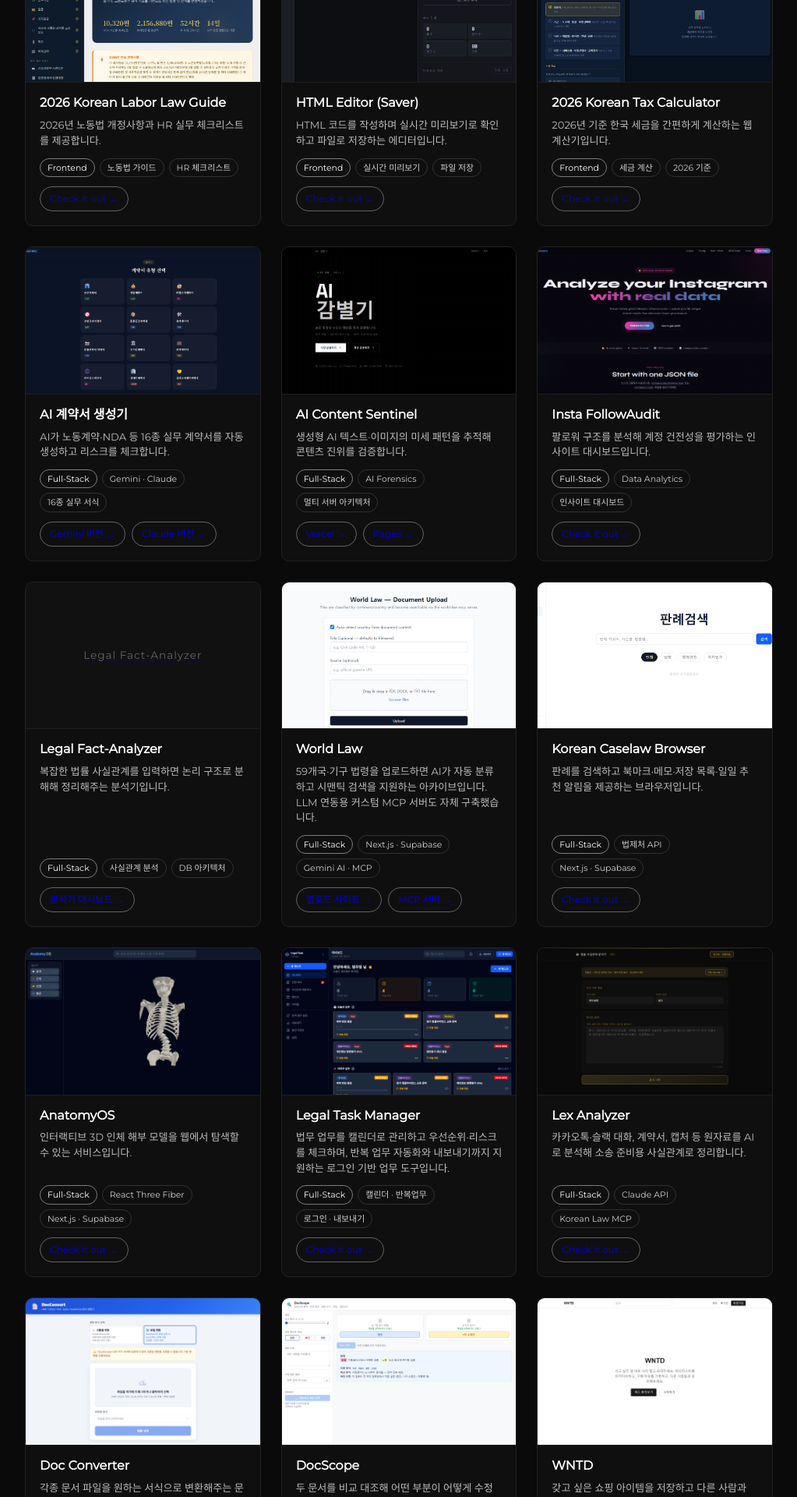
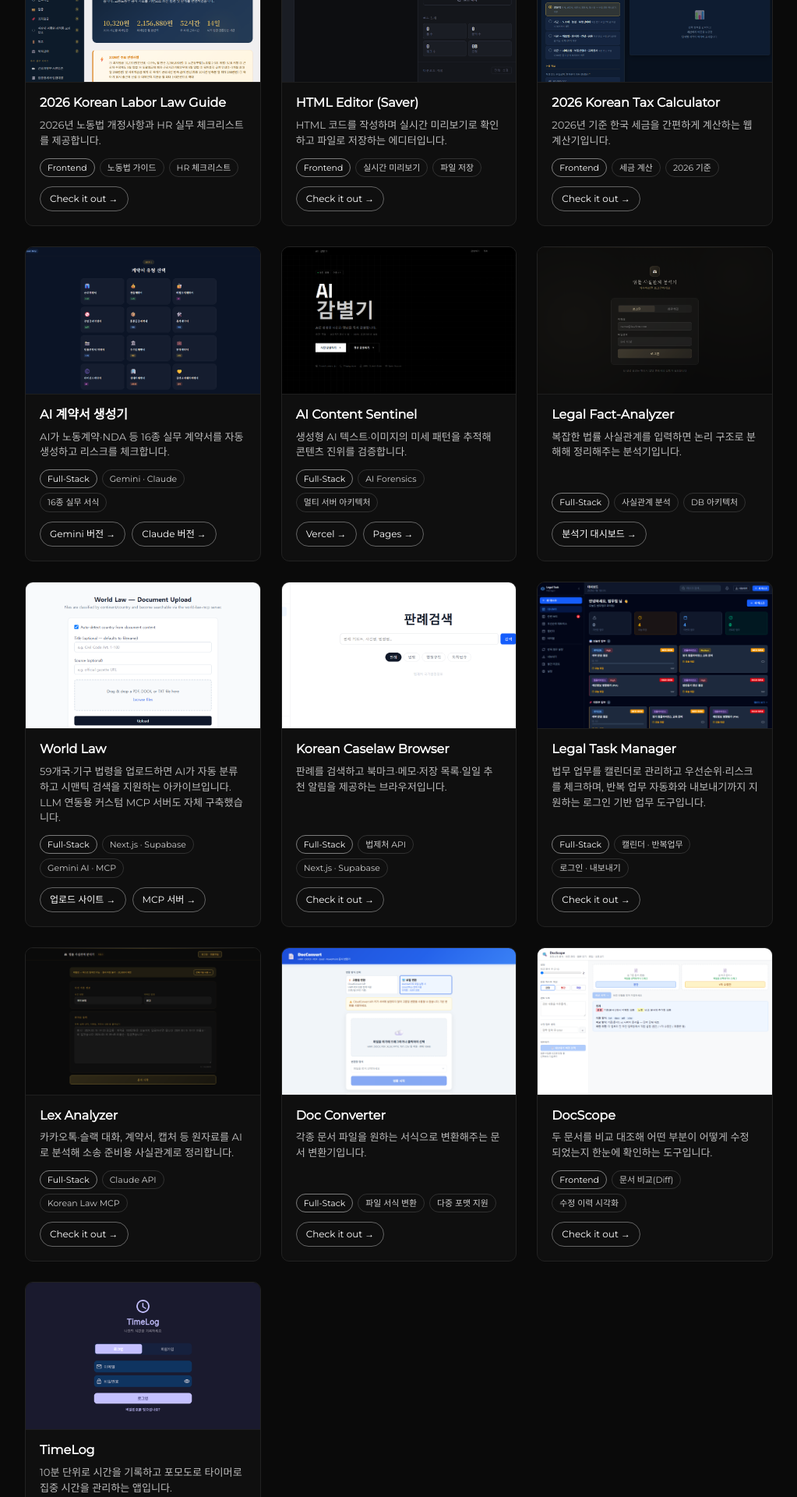
Before and after one commit to jjobfor1-ux/jjobfor1-ux.github.io, a Jekyll site: the page built from index.html, in a window 1280 px wide. Shown: the part 1968-3888 px from the top of the page at 78% size, without its empty margins (128-1151 px from the left). Built offline with Jekyll 4.4.1, drawn with Linux system fonts in a browser that asks for light colours; some of the changed text lies outside the part shown.

Commit message:
Move 3 items to Side & Hobby, fix link color, add real Legal Fact-Analyzer shot
- Insta FollowAudit, AnatomyOS, WNTD moved from Main to Side & Hobby
- .project-card-links a had no explicit color, so browser-default blue
  showed through with poor contrast — forced white to match the site's
  existing all-white-text convention
- Legal Fact-Analyzer: turns out the app's own login screen renders
  fine (not blocked), replaced the text placeholder with a real capture

```diff
--- a/_includes/head.html
+++ b/_includes/head.html
@@ -212,6 +212,7 @@
       padding: 6px 12px;
       border: 1px solid rgba(255, 255, 255, 0.35) !important;
       border-radius: 20px;
+      color: #ffffff !important;
       text-decoration: none !important;
       transition: background 0.2s ease;
       margin: 0 !important;
--- a/_includes/projects.html
+++ b/_includes/projects.html
@@ -68,21 +68,8 @@
   </div>
 
   <div class="project-card">
-    <a class="project-card-media" href="https://followchecker.analyzeig.workers.dev/" target="_blank">
-      <img alt="Insta FollowAudit" src="{{ "/assets/img/igf.png" | prepend: site.baseurl }}" />
-    </a>
-    <div class="project-card-body">
-      <h3>Insta FollowAudit</h3>
-      <p>팔로워 구조를 분석해 계정 건전성을 평가하는 인사이트 대시보드입니다.</p>
-      <div class="project-card-tags"><span>Full-Stack</span><span>Data Analytics</span><span>인사이트 대시보드</span></div>
-      <div class="project-card-links"><a href="https://followchecker.analyzeig.workers.dev/" target="_blank">Check it out →</a></div>
-    </div>
-  </div>
-
-  <div class="project-card">
-    <!-- 스크린샷 준비 필요: Vercel Deployment Protection 때문에 자동 캡처 불가. 준비되면 /assets/img/legal.png 넣고 위 project-card-media img 방식으로 되돌리기 -->
-    <a class="project-card-media" href="https://legal-analyzer-eight.vercel.app/dashboard" target="_blank" style="display:flex;align-items:center;justify-content:center;">
-      <span style="opacity:0.35;font-size:0.85rem;letter-spacing:1px;">Legal Fact-Analyzer</span>
+    <a class="project-card-media" href="https://legal-analyzer-eight.vercel.app/dashboard" target="_blank">
+      <img alt="Legal Fact-Analyzer" src="{{ "/assets/img/legal.png" | prepend: site.baseurl }}" />
     </a>
     <div class="project-card-body">
       <h3>Legal Fact-Analyzer</h3>
@@ -116,18 +103,6 @@
       <p>판례를 검색하고 북마크·메모·저장 목록·일일 추천 알림을 제공하는 브라우저입니다.</p>
       <div class="project-card-tags"><span>Full-Stack</span><span>법제처 API</span><span>Next.js · Supabase</span></div>
       <div class="project-card-links"><a href="https://korean-caselaw.vercel.app/" target="_blank">Check it out →</a></div>
-    </div>
-  </div>
-
-  <div class="project-card">
-    <a class="project-card-media" href="https://anatomy-os.vercel.app/" target="_blank">
-      <img alt="AnatomyOS" src="{{ "/assets/img/anatomy-os.png" | prepend: site.baseurl }}" />
-    </a>
-    <div class="project-card-body">
-      <h3>AnatomyOS</h3>
-      <p>인터랙티브 3D 인체 해부 모델을 웹에서 탐색할 수 있는 서비스입니다.</p>
-      <div class="project-card-tags"><span>Full-Stack</span><span>React Three Fiber</span><span>Next.js · Supabase</span></div>
-      <div class="project-card-links"><a href="https://anatomy-os.vercel.app/" target="_blank">Check it out →</a></div>
     </div>
   </div>
 
@@ -180,18 +155,6 @@
   </div>
 
   <div class="project-card">
-    <a class="project-card-media" href="https://wntd-acen1.vercel.app/" target="_blank">
-      <img alt="WNTD" src="{{ "/assets/img/wntd.png" | prepend: site.baseurl }}" />
-    </a>
-    <div class="project-card-body">
-      <h3>WNTD</h3>
-      <p>갖고 싶은 쇼핑 아이템을 저장하고 다른 사람과 공유할 수 있는 위시리스트 앱입니다.</p>
-      <div class="project-card-tags"><span>Full-Stack</span><span>위시리스트</span><span>저장 · 공유</span></div>
-      <div class="project-card-links"><a href="https://wntd-acen1.vercel.app/" target="_blank">Check it out →</a></div>
-    </div>
-  </div>
-
-  <div class="project-card">
     <a class="project-card-media" href="https://timelog-zeta.vercel.app/" target="_blank">
       <img alt="TimeLog" src="{{ "/assets/img/timelog.png" | prepend: site.baseurl }}" />
     </a>
@@ -207,6 +170,42 @@
 
 <h2 class="project-section-title">Side &amp; Hobby Projects</h2>
 <div class="project-grid project-grid--sub">
+
+  <div class="project-card">
+    <a class="project-card-media" href="https://followchecker.analyzeig.workers.dev/" target="_blank">
+      <img alt="Insta FollowAudit" src="{{ "/assets/img/igf.png" | prepend: site.baseurl }}" />
+    </a>
+    <div class="project-card-body">
+      <h3>Insta FollowAudit</h3>
+      <p>팔로워 구조를 분석해 계정 건전성을 평가하는 인사이트 대시보드입니다.</p>
+      <div class="project-card-tags"><span>취미 프로젝트</span><span>Data Analytics</span></div>
+      <div class="project-card-links"><a href="https://followchecker.analyzeig.workers.dev/" target="_blank">Check it out →</a></div>
+    </div>
+  </div>
+
+  <div class="project-card">
+    <a class="project-card-media" href="https://anatomy-os.vercel.app/" target="_blank">
+      <img alt="AnatomyOS" src="{{ "/assets/img/anatomy-os.png" | prepend: site.baseurl }}" />
+    </a>
+    <div class="project-card-body">
+      <h3>AnatomyOS</h3>
+      <p>인터랙티브 3D 인체 해부 모델을 웹에서 탐색할 수 있는 서비스입니다.</p>
+      <div class="project-card-tags"><span>취미 프로젝트</span><span>React Three Fiber</span></div>
+      <div class="project-card-links"><a href="https://anatomy-os.vercel.app/" target="_blank">Check it out →</a></div>
+    </div>
+  </div>
+
+  <div class="project-card">
+    <a class="project-card-media" href="https://wntd-acen1.vercel.app/" target="_blank">
+      <img alt="WNTD" src="{{ "/assets/img/wntd.png" | prepend: site.baseurl }}" />
+    </a>
+    <div class="project-card-body">
+      <h3>WNTD</h3>
+      <p>갖고 싶은 쇼핑 아이템을 저장하고 다른 사람과 공유할 수 있는 위시리스트 앱입니다.</p>
+      <div class="project-card-tags"><span>취미 프로젝트</span><span>저장 · 공유</span></div>
+      <div class="project-card-links"><a href="https://wntd-acen1.vercel.app/" target="_blank">Check it out →</a></div>
+    </div>
+  </div>
 
   <div class="project-card">
     <a class="project-card-media" href="https://lovejudge-ai.vercel.app/" target="_blank">
```
Also changed, not shown: assets/img/legal.png (added).
